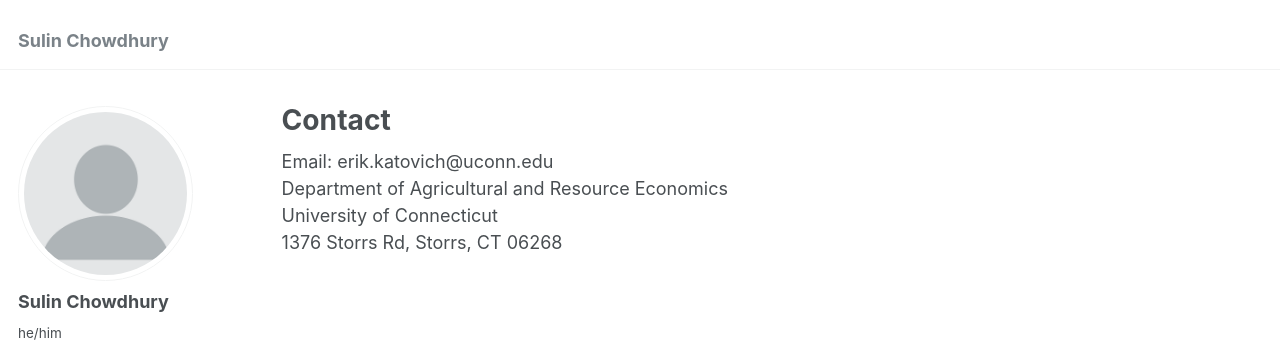
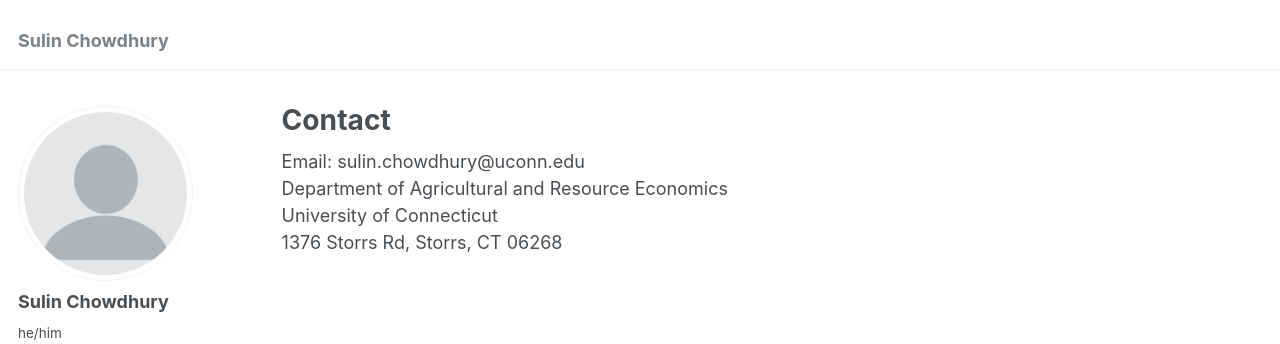
Before and after one commit to sulinchowdhury/sulinchowdhury.github.io, a Jekyll site: the page built from _pages/contact.md, in a window 1280 px wide. Shown: the top 344 px of the page. Built offline with Jekyll 4.4.1, drawn with Linux system fonts in a browser that asks for light colours.

Commit message:
Update contact.md
update to contact

```diff
--- a/_pages/contact.md
+++ b/_pages/contact.md
@@ -5,7 +5,7 @@ excerpt: "Contact me"
 author_profile: true
 ---
 
-Email: erik.katovich@uconn.edu
+Email: sulin.chowdhury@uconn.edu
 <br/>
 Department of Agricultural and Resource Economics<br/>
 University of Connecticut<br/>
```
